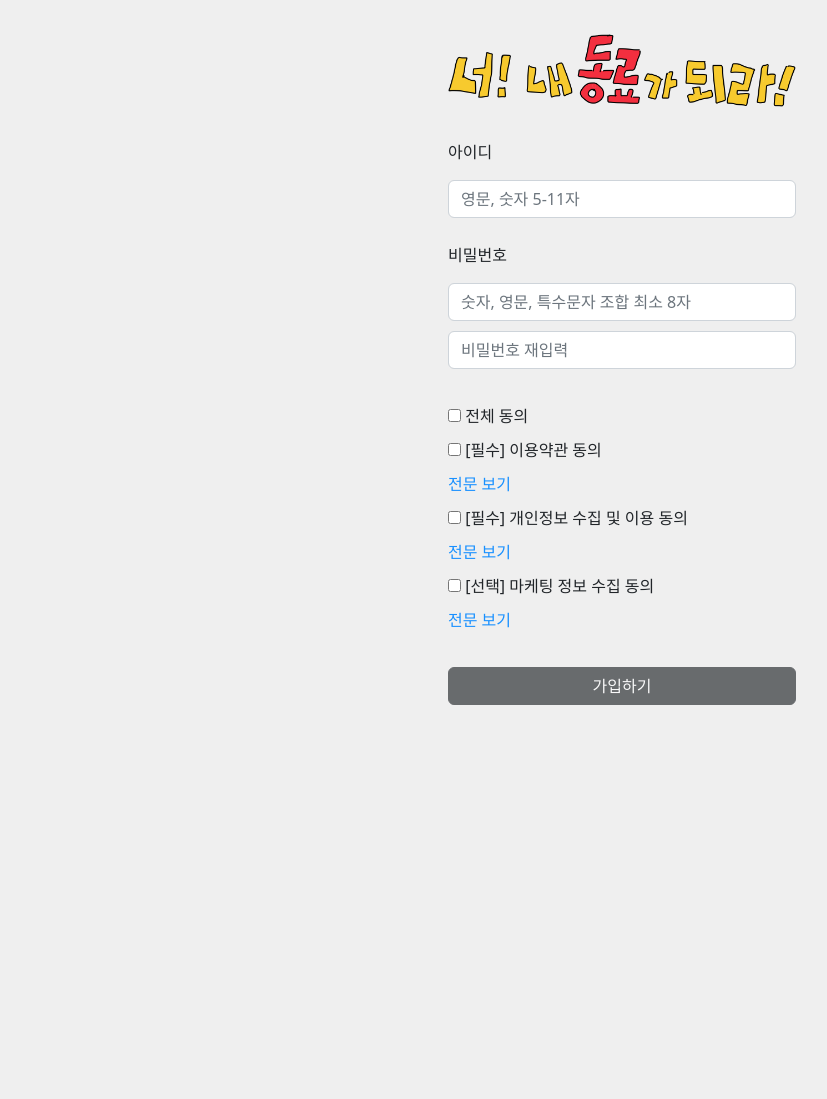
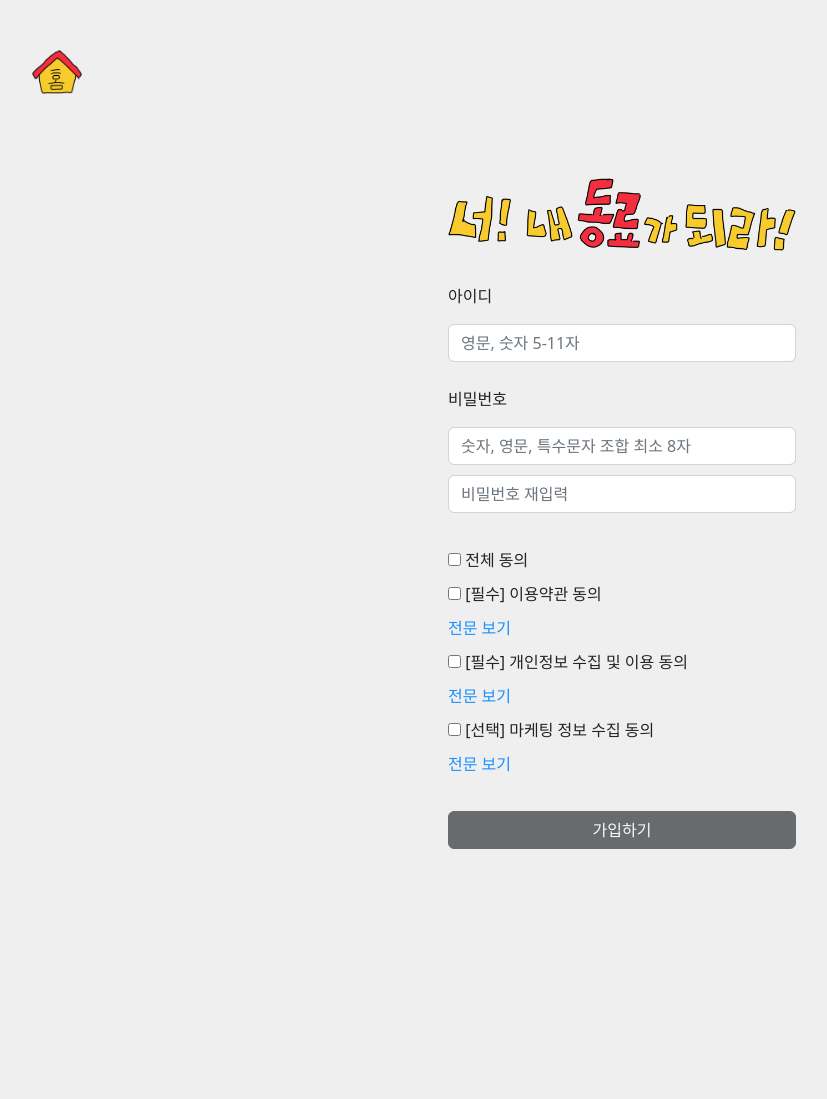
Before and after one commit to Joyanggi/ToyProject, a Flask app: page /signup in a window 1280 px wide. Shown: the top 1099 px of the page, without its empty margins (18-845 px from the left). Before the commit the page ends 705 px from the top, so only its background shows below. Run offline with Flask 3, Linux system fonts and the light colour scheme; some libraries are stand-ins or nearby versions.

Commit message:
회원가입, 로그인 페이지 홈버튼 추가

```diff
--- a/templates/signin.html
+++ b/templates/signin.html
@@ -130,7 +130,13 @@
 
   <body>
     <!--로그인 후 메인 페이지에서 다시 로그인 화면으로 못가게하기.-->
+
     <body onload="noBack();" onpageshow="if(event.persisted) noBack();" onunload="">
+      <div class="row">
+        <div class="col" style="margin:3.125rem">
+          <a href="/"><img src="/static/images/home.png" alt="홈으로가기" width="50"></a>
+        </div>
+      </div>
     <div class="main">
       <div class="mainLogo"></div>
       <div class="inputId">
--- a/templates/signup.html
+++ b/templates/signup.html
@@ -164,6 +164,11 @@
 </head>
 
 <body>
+  <div class="row">
+    <div class="col" style="margin:3.125rem">
+      <a href="/"><img src="/static/images/home.png" alt="홈으로가기" width="50"></a>
+    </div>
+  </div>
   <div class="main">
     <div class="mainLogo"></div>
     <div class="inputId">
```
